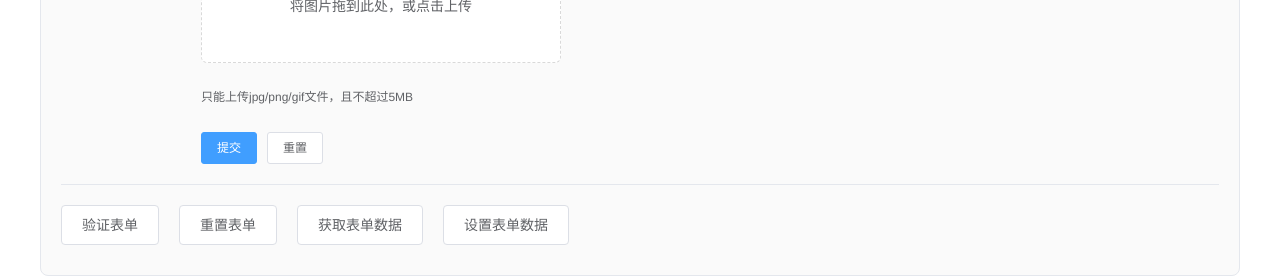
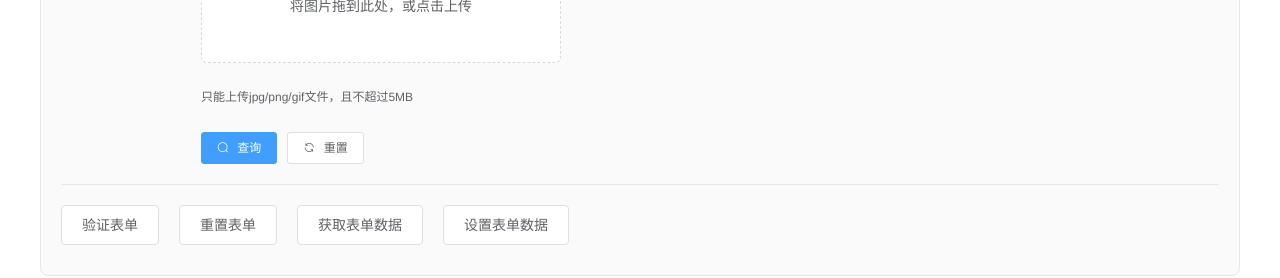
Before and after one commit to liangbaikaiupup/sleemon-hr, a Vue app: page / in a window 1280 px wide. Shown: the part 2080-2358 px from the top of the page. Built offline with nearby package versions, Linux system fonts and the light colour scheme.

Commit message:
style: 表单

```diff
--- a/packages/elu-form/index.js
+++ /dev/null
@@ -1,6 +0,0 @@
-import EluForm from "./index.vue";
-
-EluForm.install = function (Vue) {
-  Vue.component(EluForm.name, EluForm);
-};
-export default EluForm;
--- a/packages/elu-form/index.vue
+++ b/packages/elu-form/index.vue
@@ -318,10 +318,10 @@
 
     <!-- 默认按钮 -->
     <el-form-item v-if="showDefaultButtons">
-      <el-button type="primary" :loading="submitLoading" @click="handleSubmit">
+      <el-button type="primary" :icon="submitIcon" :loading="submitLoading" @click="handleSubmit">
         {{ submitText }}
       </el-button>
-      <el-button @click="handleReset">
+      <el-button :icon="resetIcon" @click="handleReset">
         {{ resetText }}
       </el-button>
     </el-form-item>
@@ -404,7 +404,7 @@ export default {
     // 提交按钮文本
     submitText: {
       type: String,
-      default: "提交",
+      default: "查询",
     },
     // 重置按钮文本
     resetText: {
@@ -415,6 +415,17 @@ export default {
     submitLoading: {
       type: Boolean,
       default: false,
+    },
+
+    // 提交按钮图标
+    submitIcon: {
+      type: String,
+      default: "el-icon-search",
+    },
+    // 重置按钮图标
+    resetIcon: {
+      type: String,
+      default: "el-icon-refresh",
     },
   },
   data() {
```
